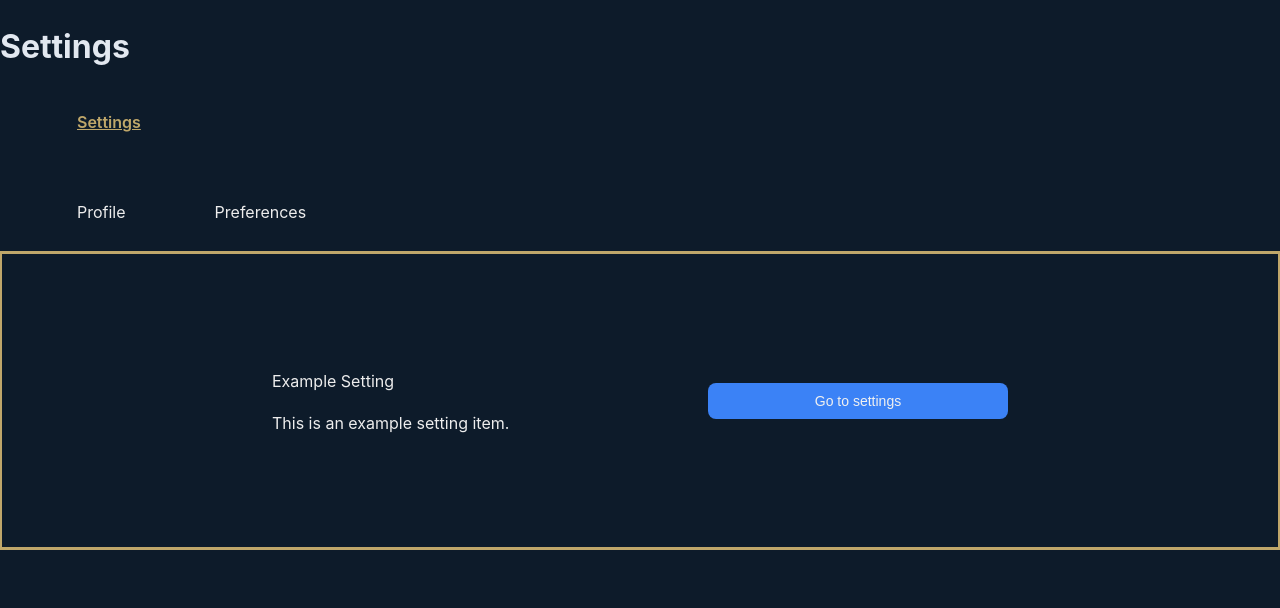
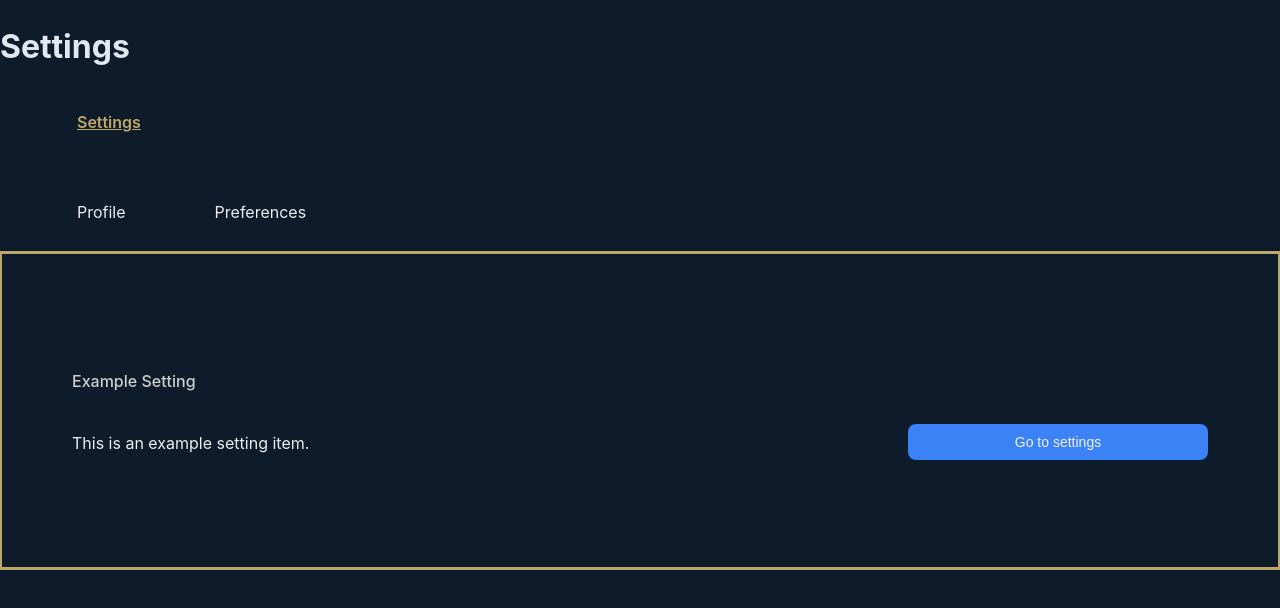
Before and after one commit to LuisDev912/EduMath-Track, a React (Vite) app in the folder frontend/: page /settings in a window 1280 px wide. Shown: the top 608 px of the page. Built offline with nearby package versions, Linux system fonts and the light colour scheme.

Commit message:
style(settings): improve spacing and layout adjustments - Maximize content width to 1200px for better readability on larger screens. - Set the action element to align to the settings description. - Update heading styles for better visual hierarchy and consistency.

```diff
--- a/frontend/src/features/settings/components/Settings.module.css
+++ b/frontend/src/features/settings/components/Settings.module.css
@@ -1,15 +1,30 @@
+/* === LAYOUT === */
 .settingsContent {
-    max-width: 800px;
+    max-width: 1200px;
     margin: 0 auto;
     padding: 2rem;
 }
 
+/* === SETTINGS ITEMS === */
 .settingsItem {
     display: flex;
     justify-content: space-between;
     align-items: center;
 }
 
+/* --- information --- */
+.itemInformation{
+    display: flex;
+    flex-direction: column;
+    gap: var(--space-xs);
+}
+
+.itemAction{
+    align-self: flex-end;
+    margin-bottom: var(--space-xs);
+}
+
+/* === NAV === */
 .breadcrumbNav{
     margin-bottom: var(--space-md);
 }
--- a/frontend/src/features/settings/components/SettingsItem/SettingsItem.tsx
+++ b/frontend/src/features/settings/components/SettingsItem/SettingsItem.tsx
@@ -6,7 +6,7 @@ function SettingsItem({ title, description, actionType, action }: SettingItemPro
     return (
         <article className={Styles.settingsItem}>
             <div className={Styles.itemInformation}>
-                <p className={Styles.title}>{title}</p>
+                <p className="heading-tertiary">{title}</p>
                 <p className={Styles.description}>{description}</p>
             </div>
 
@@ -19,7 +19,7 @@ function SettingsItem({ title, description, actionType, action }: SettingItemPro
                 )}
             </div>
         </article>
-    )
+    );
 };
 
 export default SettingsItem;
--- a/frontend/src/features/settings/components/SettingsItem/SettingsItem.types.ts
+++ b/frontend/src/features/settings/components/SettingsItem/SettingsItem.types.ts
@@ -1,6 +1,6 @@
 export type SettingItemProps = {
     title: string;
-    description: string;
+    description?: string;
     actionType: 'link' | 'button';
     action?: () => void;
 };
```
